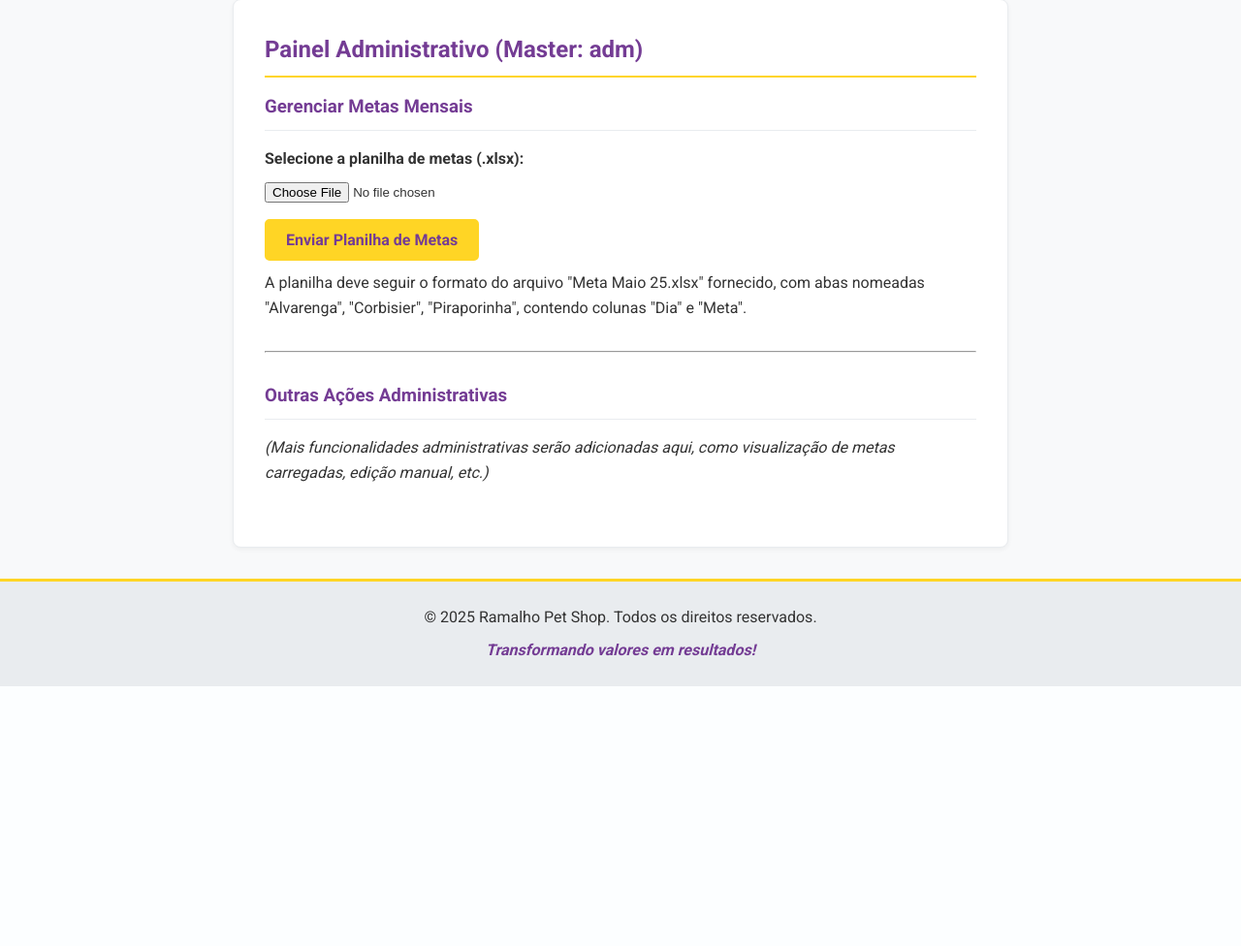
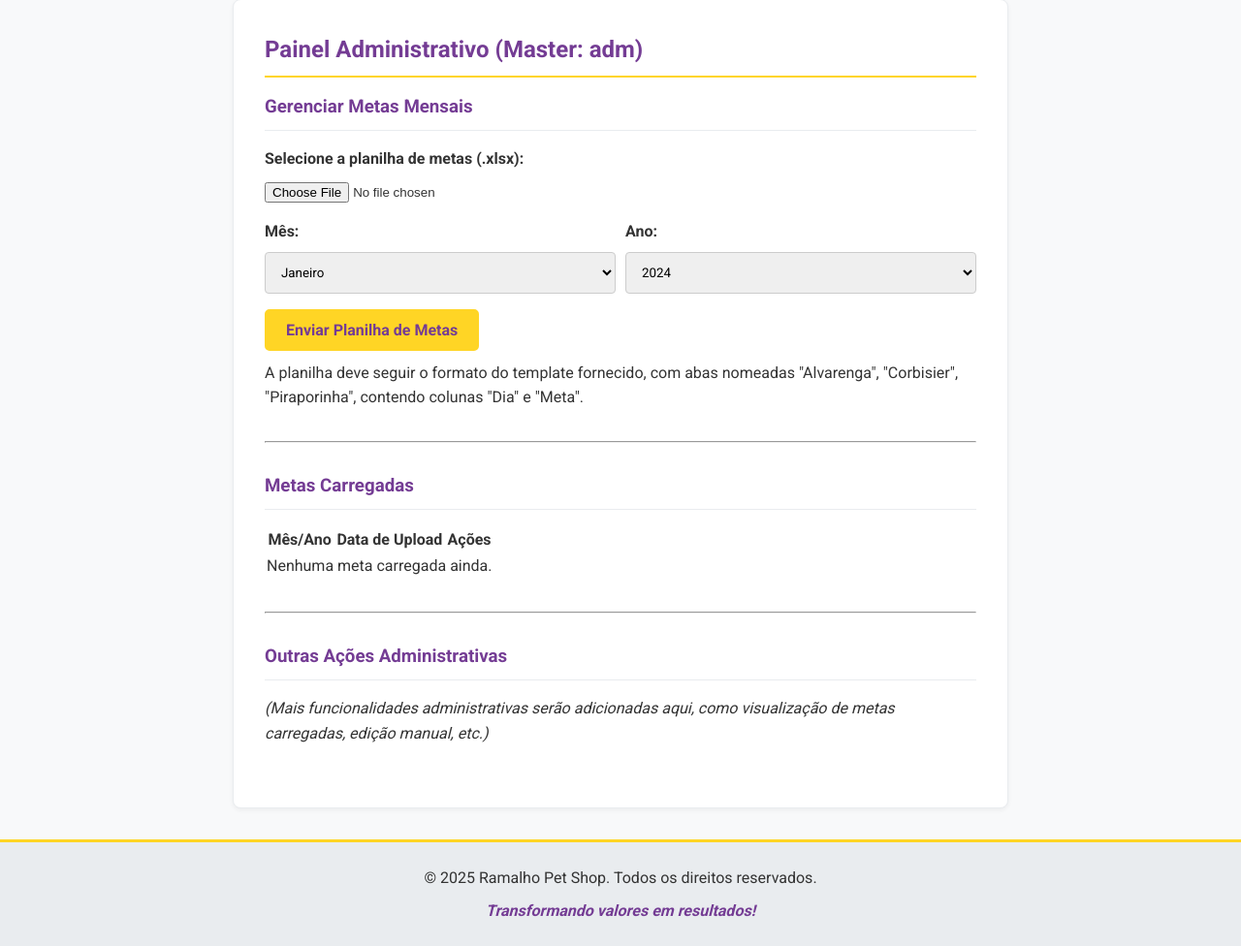
Before and after one commit to PetRamalho/ramalho-petshop-metas, a Flask app: template src/templates/admin.html in a window 1280 px wide. Shown: the part 167-1143 px from the top of the page at 97% size. Before the commit the page ends 875 px from the top, so only its background shows below. Run offline with Flask 3, Linux system fonts and the light colour scheme; the template is opened without the code that fills it, so the values that code supplies are empty; a user stored in the database is signed in.

Commit message:
Update admin.html

```diff
--- a/src/templates/admin.html
+++ b/src/templates/admin.html
@@ -16,14 +16,77 @@
 
     <div class="admin-section">
         <h3>Gerenciar Metas Mensais</h3>
-        <form method="POST" action="{{ url_for("main.upload_metas") }}" enctype="multipart/form-data">
+        <form method="POST" action="{{ url_for('main.upload_metas') }}" enctype="multipart/form-data">
             <div class="form-group">
                 <label for="metas_file">Selecione a planilha de metas (.xlsx):</label>
                 <input type="file" id="metas_file" name="metas_file" accept=".xlsx" required>
             </div>
+
+            <div class="form-row">
+                <div class="form-group col-md-6">
+                    <label for="mes_meta">Mês:</label>
+                    <select id="mes_meta" name="mes_meta" class="form-control" required>
+                        <option value="1">Janeiro</option>
+                        <option value="2">Fevereiro</option>
+                        <option value="3">Março</option>
+                        <option value="4">Abril</option>
+                        <option value="5">Maio</option>
+                        <option value="6">Junho</option>
+                        <option value="7">Julho</option>
+                        <option value="8">Agosto</option>
+                        <option value="9">Setembro</option>
+                        <option value="10">Outubro</option>
+                        <option value="11">Novembro</option>
+                        <option value="12">Dezembro</option>
+                    </select>
+                </div>
+                <div class="form-group col-md-6">
+                    <label for="ano_meta">Ano:</label>
+                    <select id="ano_meta" name="ano_meta" class="form-control" required>
+                        <option value="2024">2024</option>
+                        <option value="2025">2025</option>
+                        <option value="2026">2026</option>
+                    </select>
+                </div>
+            </div>
+
             <button type="submit" class="btn btn-principal">Enviar Planilha de Metas</button>
         </form>
-        <p class="text-muted" style="margin-top: 10px;">A planilha deve seguir o formato do arquivo "Meta Maio 25.xlsx" fornecido, com abas nomeadas "Alvarenga", "Corbisier", "Piraporinha", contendo colunas "Dia" e "Meta".</p>
+        <p class="text-muted" style="margin-top: 10px;">A planilha deve seguir o formato do template fornecido, com abas nomeadas "Alvarenga", "Corbisier", "Piraporinha", contendo colunas "Dia" e "Meta".</p>
+    </div>
+
+    <hr style="margin: 30px 0;">
+
+    <div class="admin-section">
+        <h3>Metas Carregadas</h3>
+        <div class="metas-carregadas">
+            <table class="table table-striped">
+                <thead>
+                    <tr>
+                        <th>Mês/Ano</th>
+                        <th>Data de Upload</th>
+                        <th>Ações</th>
+                    </tr>
+                </thead>
+                <tbody>
+                    {% if metas_carregadas %}
+                        {% for meta in metas_carregadas %}
+                        <tr>
+                            <td>{{ meta.mes_nome }} de {{ meta.ano }}</td>
+                            <td>{{ meta.data_upload }}</td>
+                            <td>
+                                <a href="{{ url_for('main.visualizar_metas', mes=meta.mes, ano=meta.ano) }}" class="btn btn-sm btn-secundario">Visualizar</a>
+                            </td>
+                        </tr>
+                        {% endfor %}
+                    {% else %}
+                        <tr>
+                            <td colspan="3" class="text-center">Nenhuma meta carregada ainda.</td>
+                        </tr>
+                    {% endif %}
+                </tbody>
+            </table>
+        </div>
     </div>
 
     <hr style="margin: 30px 0;">
@@ -70,6 +133,23 @@
     border: 1px solid transparent;
     border-radius: .25rem;
 }
-
+.form-row {
+    display: flex;
+    flex-wrap: wrap;
+    margin-right: -5px;
+    margin-left: -5px;
+}
+.col-md-6 {
+    flex: 0 0 50%;
+    max-width: 50%;
+    padding-right: 5px;
+    padding-left: 5px;
+}
+@media (max-width: 768px) {
+    .col-md-6 {
+        flex: 0 0 100%;
+        max-width: 100%;
+    }
+}
 </style>
 {% endblock %}
```
